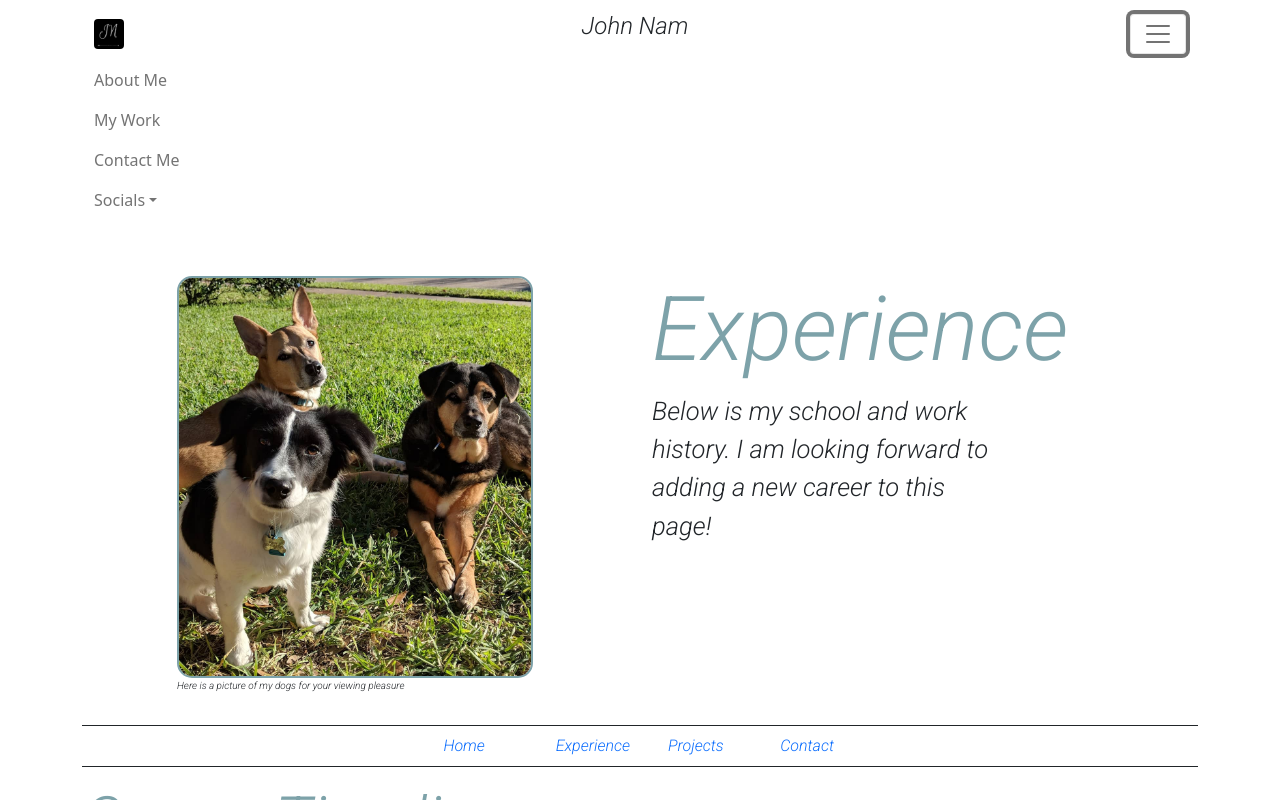
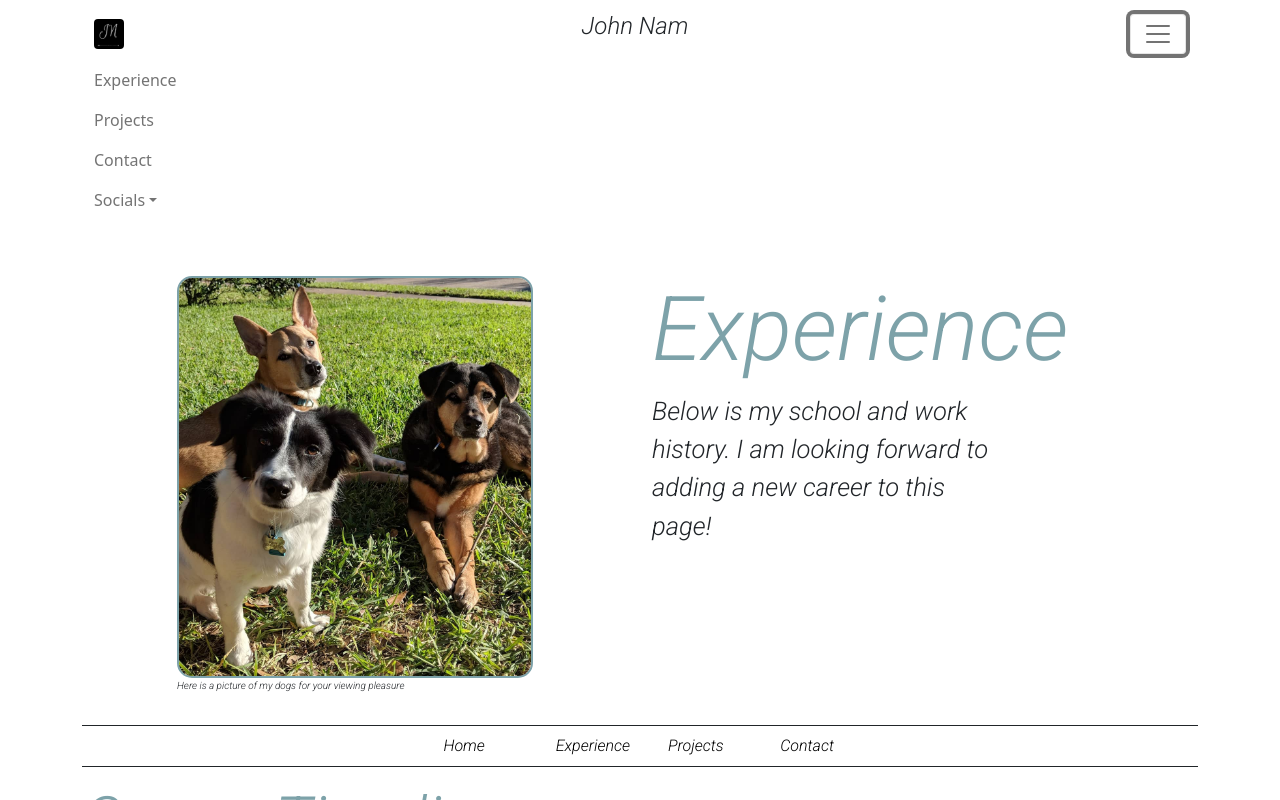
Before and after one commit to johnnam1121/old-portfolio, a React (Create React App) app: page /portfolio/AboutMe in a window 1280 px wide. Both pictures are taken after a click on the button 1157 px from the left and 34 px from the top of the page. Shown: the top 800 px of the page. Built offline with nearby package versions, Linux system fonts and the light colour scheme.

Commit message:
href update works!

```diff
--- a/src/App.css
+++ b/src/App.css
@@ -3,7 +3,7 @@
 }
 
 .navItem {
-  color: #000000;
+  color: #000000 !important;
   justify-content: center;
   align-items: center;
   position: relative;
--- a/src/Components/MiddleBar.js
+++ b/src/Components/MiddleBar.js
@@ -4,9 +4,15 @@ import { BrowserRouter, Route, Routes, Link } from "react-router-dom";
 
 class MiddleBar extends Component {
   render() {
+    function scrollToTop() {
+      window.scrollTo(0, 0);
+    }
+
     return (
       <Nav className='middlebar'>
-        <Row>
+        <Row onClick={()=> {
+              scrollToTop()
+            }}>
           <Col sm={3}>
             <Nav.Link
               className='navItem'
--- a/src/Components/TopBar.js
+++ b/src/Components/TopBar.js
@@ -1,5 +1,6 @@
 import React, { Component } from 'react'
 import { Navbar, Nav, NavDropdown, Container, Image } from 'react-bootstrap';
+import { BrowserRouter, Route, Routes, Link } from "react-router-dom";
 
 class TopBar extends Component {
   render() {
@@ -17,9 +18,18 @@ class TopBar extends Component {
           <Navbar.Toggle aria-controls="responsive-navbar-nav" />
           <Navbar.Collapse id="responsive-navbar-nav" className="alignRight">
             <Nav className="me-auto">
-              <Nav.Link href="/portfolio/AboutMe">About Me</Nav.Link>
-              <Nav.Link href="/portfolio/MyWorks">My Work</Nav.Link>
-              <Nav.Link href="/portfolio/ContactMe">Contact Me</Nav.Link>
+              <Nav.Link
+                as={Link}
+                to="/AboutMe">Experience
+              </Nav.Link>
+              <Nav.Link
+                as={Link}
+                to="/MyWorks">Projects
+              </Nav.Link>
+              <Nav.Link
+                as={Link}
+                to="/ContactMe">Contact
+              </Nav.Link>
               <NavDropdown title="Socials" id="collasible-nav-dropdown">
                 <NavDropdown.Item href="https://www.facebook.com/john.nam.98/" target="_blank"><i class="bi bi-facebook"></i> Facebook</NavDropdown.Item>
                 <NavDropdown.Divider />
```
